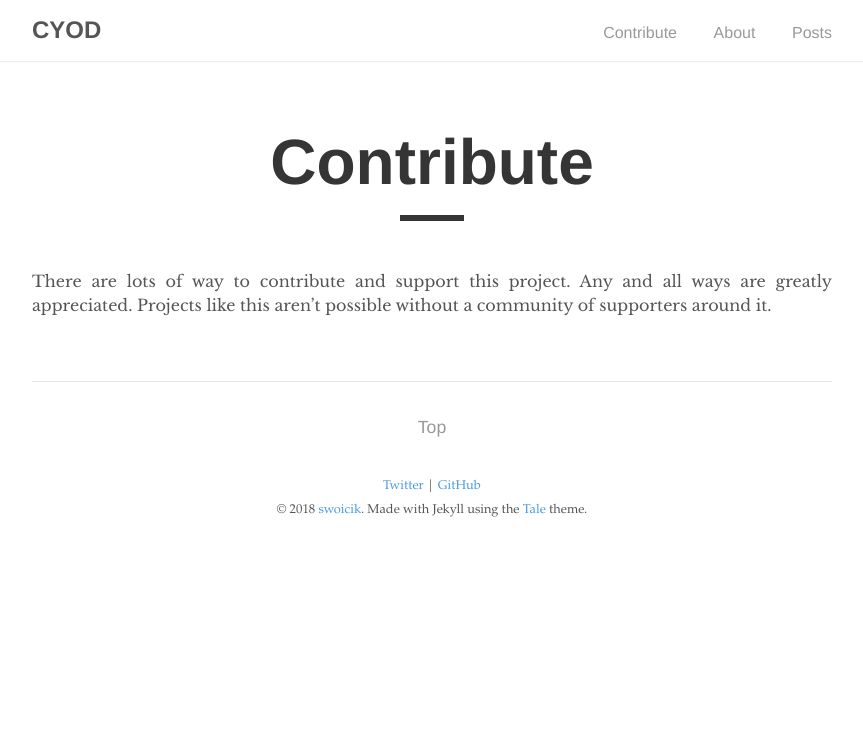
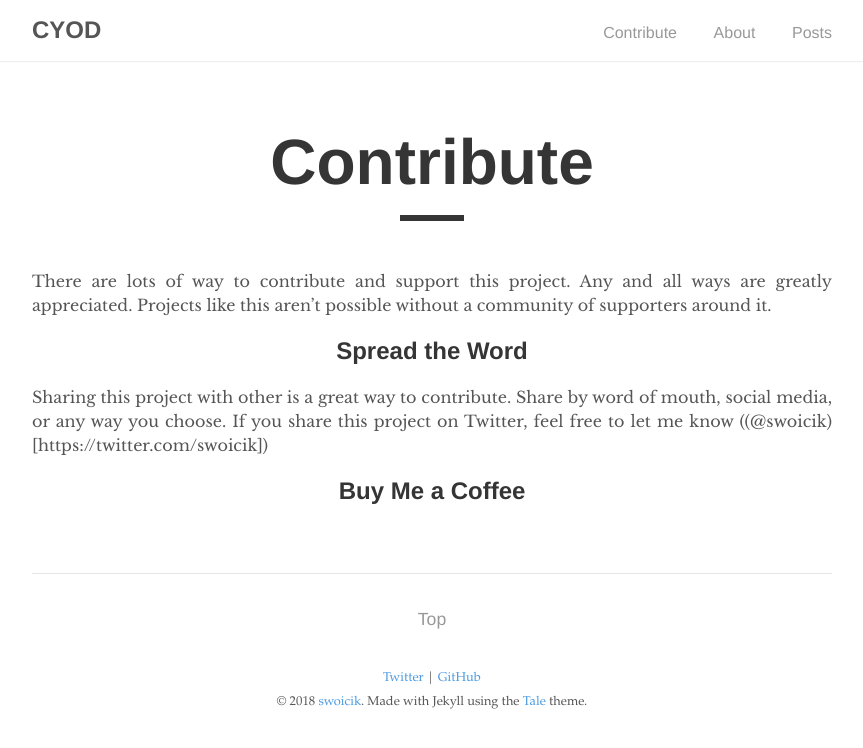
Before and after one commit to swoicik/book-cyod, a Jekyll site: the page built from contribute.md, in a window 1280 px wide. Shown: the top 748 px of the page, without its empty margins (208-1071 px from the left). Built offline with Jekyll 4.4.1, drawn with Linux system fonts in a browser that asks for light colours.

Commit message:
Update contribute.md

```diff
--- a/contribute.md
+++ b/contribute.md
@@ -5,3 +5,8 @@ permalink: /contribute/
 ---
 
 There are lots of way to contribute and support this project. Any and all ways are greatly appreciated. Projects like this aren't possible without a community of supporters around it.
+
+## Spread the Word
+Sharing this project with other is a great way to contribute. Share by word of mouth, social media, or any way you choose. If you share this project on Twitter, feel free to let me know ((@swoicik)[https://twitter.com/swoicik])
+
+## Buy Me a Coffee
```
